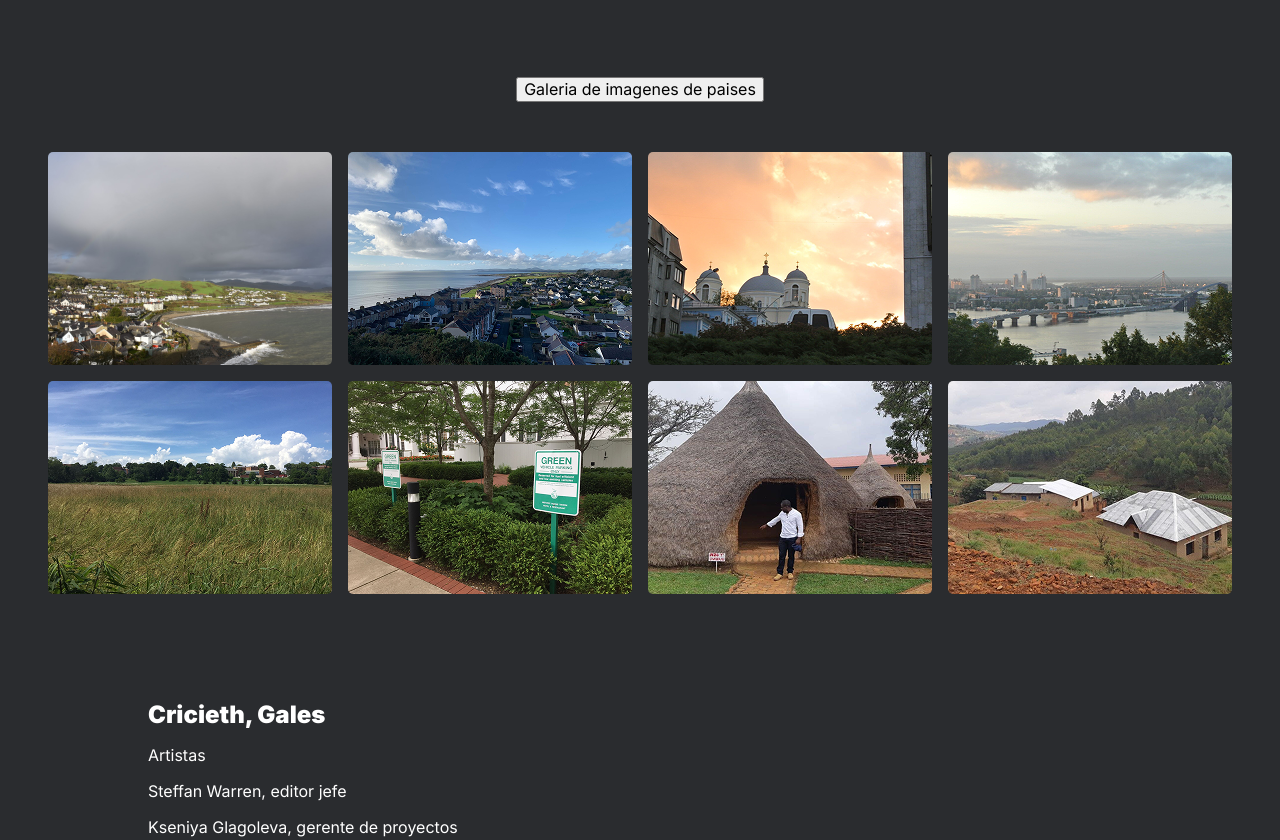
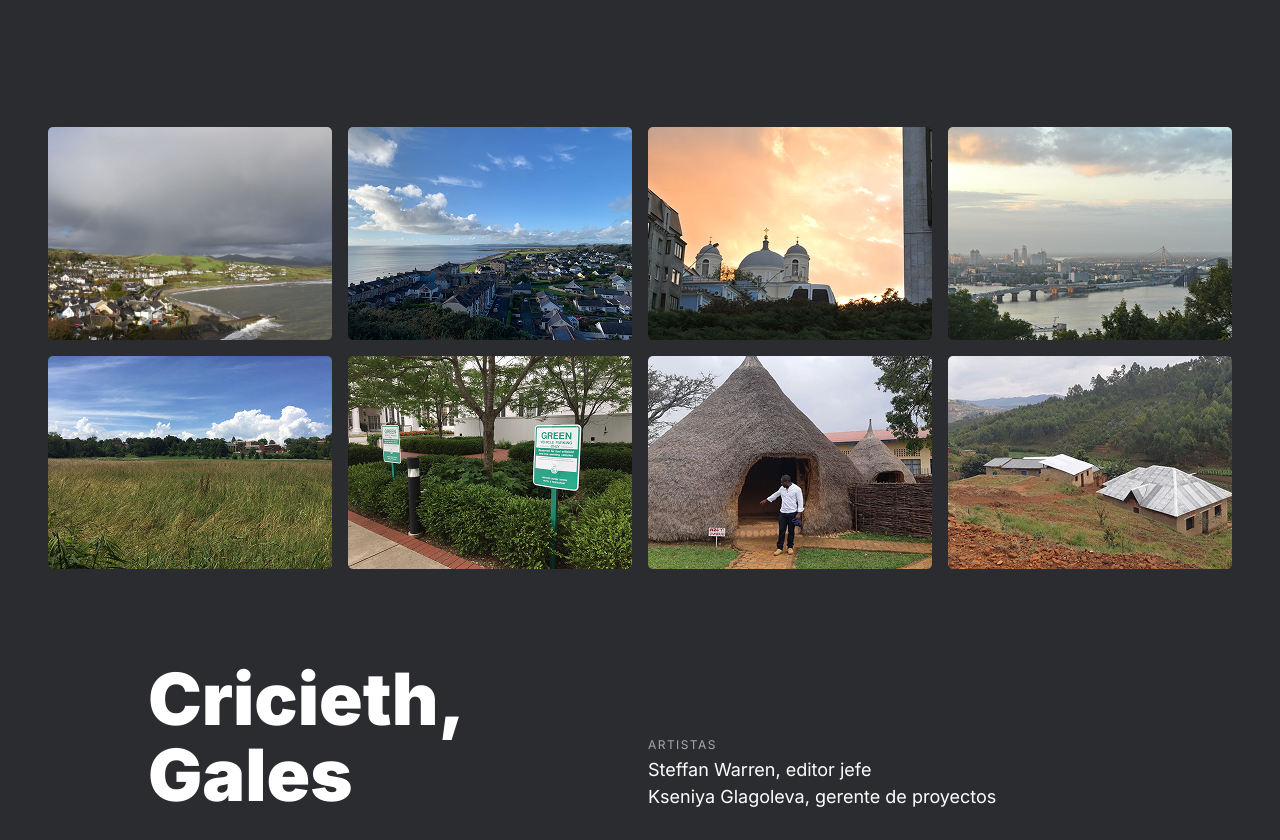
Before and after one commit to cazador0587/web_project_homeland, a plain HTML site: page index.html in a window 1280 px wide. Shown: the part 1872-2712 px from the top of the page. Drawn offline with Linux system fonts and the light colour scheme.

Commit message:
eliminar boton de galeria

```diff
--- a/index.html
+++ b/index.html
@@ -39,9 +39,6 @@
               nos alegra que seas nuestro vecino.
             </p>
           </section>
-          <div>
-            <button class="place__button" type="button">Galeria de imagenes de paises</button>
-          </div>
           <section class="photo-grid">
             <img class="photo-grid__item" src="./images/photo-grid_item01.png" alt="Fotografía de la costa de Cricieth, en Gales.">
             <img class="photo-grid__item" src="./images/photo-grid_item02.png" alt="Fotografía aérea de la ciudad de Cricieth, en Gales." >
--- a/pages/index.css
+++ b/pages/index.css
@@ -7,4 +7,5 @@
 @import url("../blocks/intro.css");
 @import url("../blocks/photo-grid.css");
 @import url("../blocks/places.css");
+@import url("../blocks/place.css");
 @import url("../blocks/footer.css");
```
